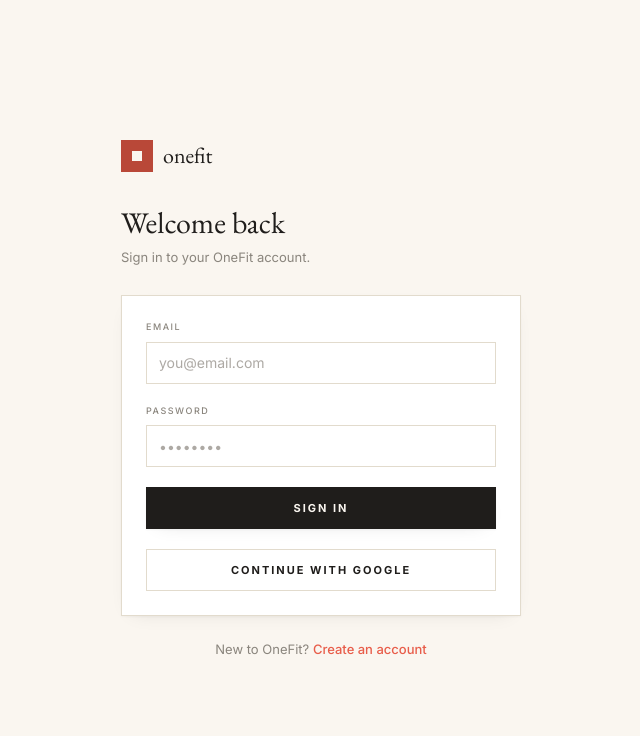
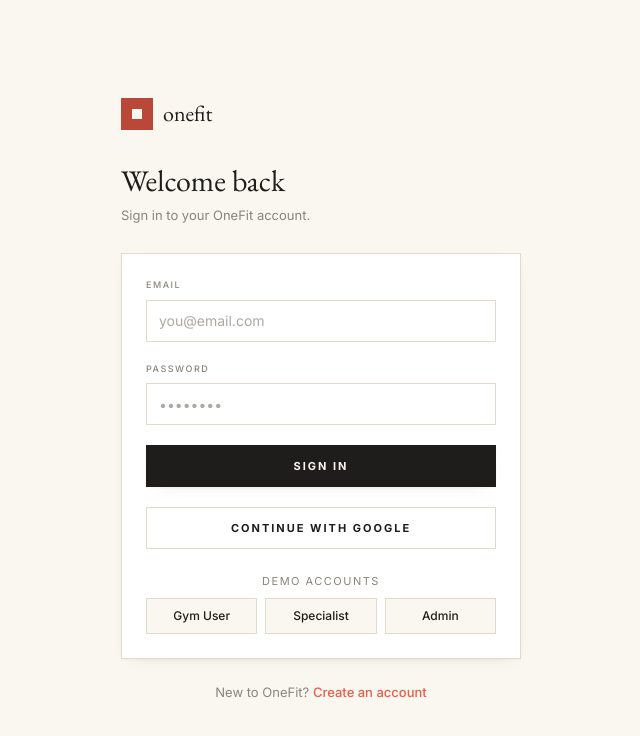
Before and after one commit to wongkaishen/OneFit, a Next.js app in the folder frontend/: page /login in a window 1280 px wide. Shown: the top 736 px of the page, without its empty margins (319-959 px from the left). Built offline with nearby package versions, Linux system fonts and the light colour scheme; no server answers.

Commit message:
Update page.tsx

```diff
--- a/frontend/app/login/page.tsx
+++ b/frontend/app/login/page.tsx
@@ -17,6 +17,13 @@
     </Suspense>
   );
 }
+
+// Demo accounts for quick sign-in during evaluation (shared password).
+const DEMO_ACCOUNTS = [
+  { label: "Gym User", email: "gym@onefit.io", password: "OneFit123!" },
+  { label: "Specialist", email: "specialist@onefit.io", password: "OneFit123!" },
+  { label: "Admin", email: "admin@onefit.io", password: "OneFit123!" },
+];
 
 function LoginForm() {
   const router = useRouter();
@@ -107,6 +114,27 @@
             {busy ? "Signing in…" : "Sign in"}
           </Button>
           <Button type="button" variant="ghost" onClick={oauth} fullWidth>Continue with Google</Button>
+
+          <div className="pt-1">
+            <p className="mb-2 text-center text-[11px] uppercase tracking-label text-muted">Demo accounts</p>
+            <div className="grid grid-cols-3 gap-2">
+              {DEMO_ACCOUNTS.map((a) => (
+                <button
+                  key={a.email}
+                  type="button"
+                  onClick={() => {
+                    setEmail(a.email);
+                    setPassword(a.password);
+                    setError(null);
+                    setNotice(null);
+                  }}
+                  className="border border-border bg-cream px-2 py-2 text-[12px] font-medium text-charcoal transition-colors hover:border-charcoal hover:bg-white"
+                >
+                  {a.label}
+                </button>
+              ))}
+            </div>
+          </div>
         </form>
         </Card>
 
```
